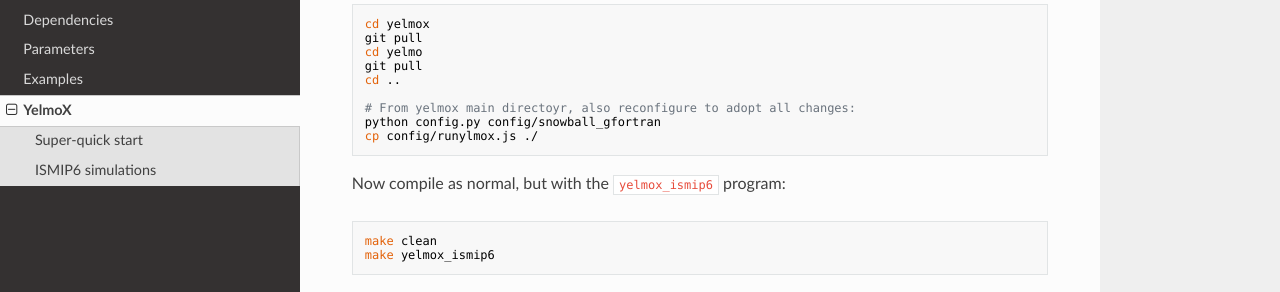
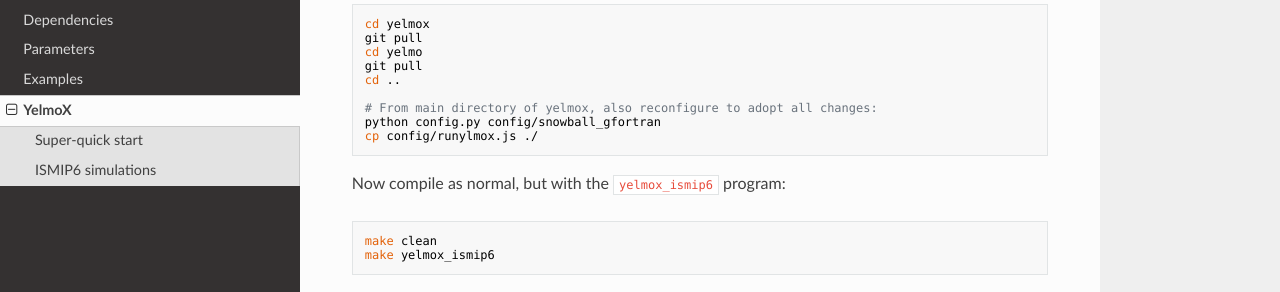
Before and after one commit to palma-ice/yelmo-docs, an MkDocs documentation site: the page built from docs/running-with-yelmox.md, in a window 1280 px wide and 900 px high, scrolled down 1552 px. Shown: the part 159-451 px from the top of the window. Built offline with MkDocs 1.6.1, drawn with Linux system fonts in a browser that asks for light colours; nearby versions of some CDN libraries.

Commit message:
Typo fix.

````diff
--- a/docs/running-with-yelmox.md
+++ b/docs/running-with-yelmox.md
@@ -50,7 +50,7 @@ cd yelmo
 git pull
 cd ..
 
-# From yelmox main directoyr, also reconfigure to adopt all changes:
+# From main directory of yelmox, also reconfigure to adopt all changes:
 python config.py config/snowball_gfortran
 cp config/runylmox.js ./
 ```
````
